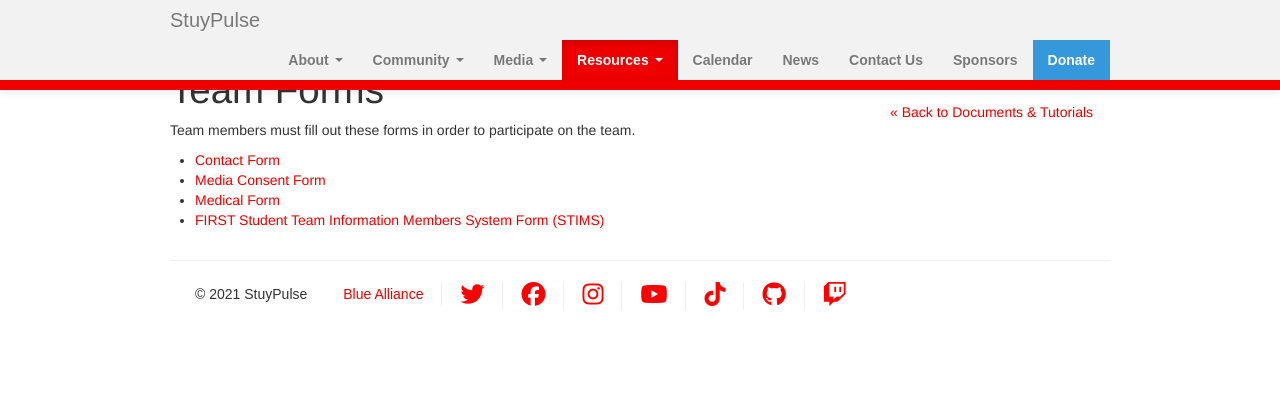
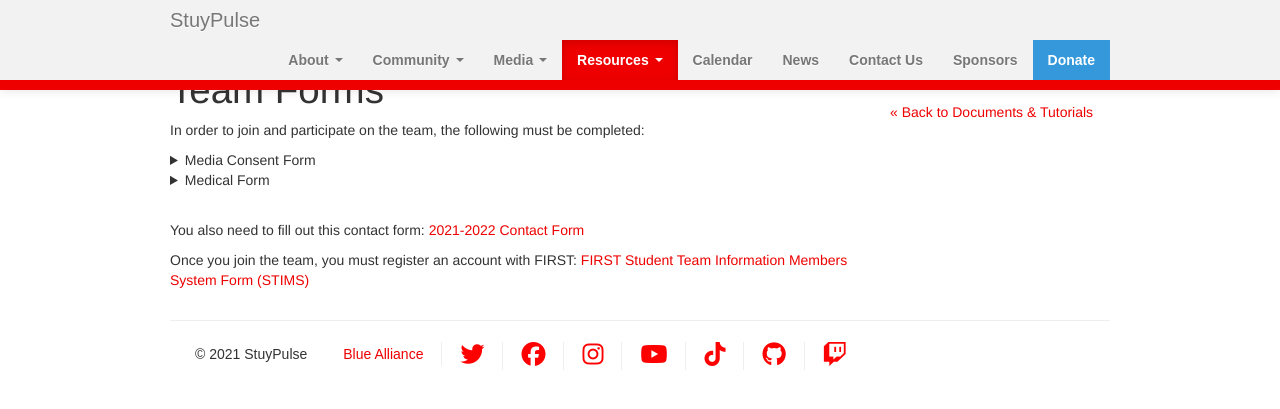
Before and after one commit to StuyPulse/team694.github.io, a Jekyll site: the page built from resources/forms/index.md, in a window 1280 px wide. Shown: the top 409 px of the page. Built offline with Jekyll 4.4.1, drawn with Linux system fonts in a browser that asks for light colours; nearby versions of some CDN libraries.

Commit message:
Update team forms page

```diff
--- a/resources/forms/index.md
+++ b/resources/forms/index.md
@@ -2,9 +2,26 @@
 layout: page-with-sidebar
 title: Team Forms
 ---
-Team members must fill out these forms in order to participate on the team.
+In order to join and participate on the team, the following must be completed:
 
-- [Contact Form](https://docs.google.com/forms/d/e/1FAIpQLSdR8eI2SBXke_7jdHO2YtfpadPZsb3i7BpiJbyZzdMp6VXwrA/viewform)
-- [Media Consent Form](/downloads/teamdocs/forms/MediaConsentForm.pdf)
-- [Medical Form](/downloads/teamdocs/forms/MedicalForm.pdf)
-- [FIRST Student Team Information Members System Form (STIMS)](http://www.usfirst.org/roboticsprograms/frc/first-student-team-information-members-system-and-consent-form?id=8128)
+<details>
+<summary>Media Consent Form</summary>
+<br/>
+Please have this filled out for photo purposes:
+<iframe src="/downloads/teamdocs/forms/MediaConsentForm.pdf" height="500px" width="100%"></iframe>
+</details>
+
+
+<details>
+<summary>Medical Form</summary>
+<br/>
+Please have your doctor/physician complete this form:
+<iframe src="/downloads/teamdocs/forms/MedicalForm.pdf" height="500px" width="100%"></iframe>
+</details>
+<br/>
+
+You also need to fill out this contact form:
+[2021-2022 Contact Form](https://docs.google.com/forms/d/e/1FAIpQLSdCTbCU3SWTGj3rw0PKlivm1ldd85I64kX8sfkQKHenqQn6QQ/viewform)
+
+Once you join the team, you must register an account with FIRST:
+[FIRST Student Team Information Members System Form (STIMS)](http://www.usfirst.org/roboticsprograms/frc/first-student-team-information-members-system-and-consent-form?id=8128)
```
